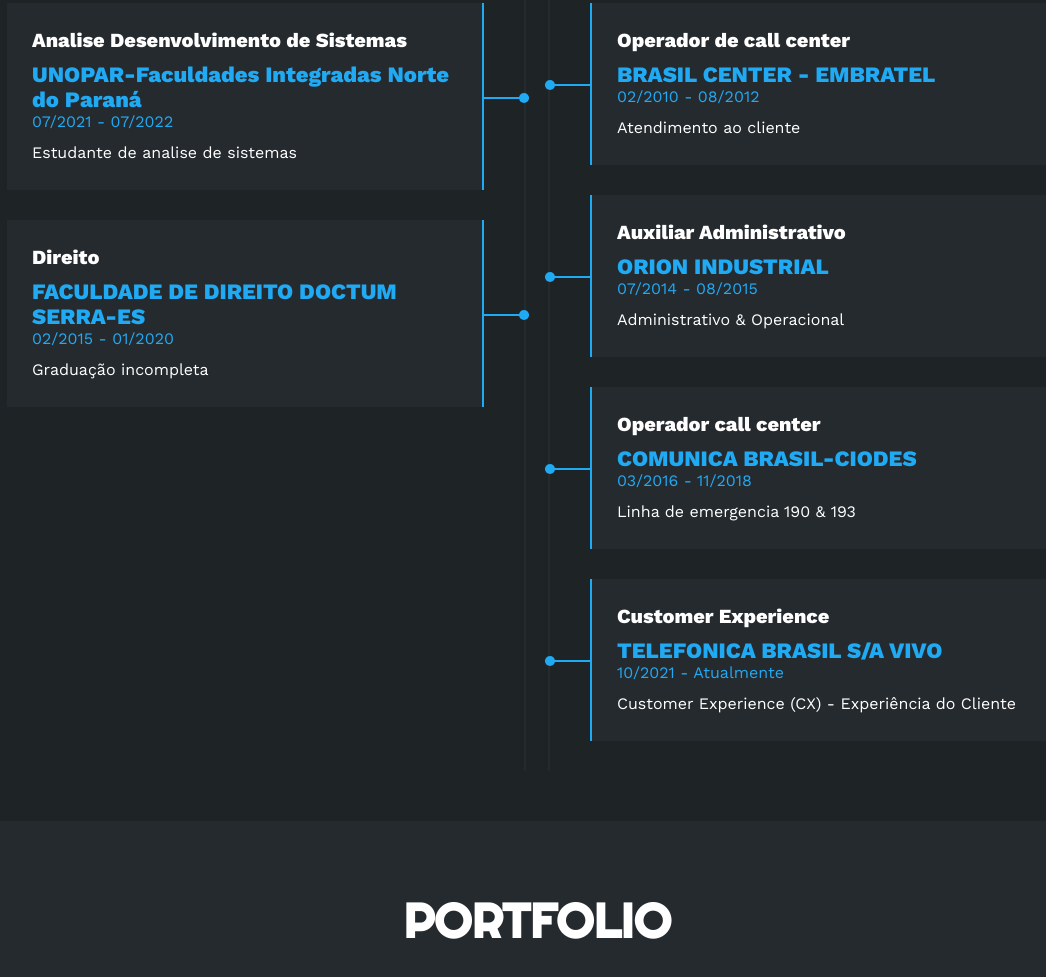
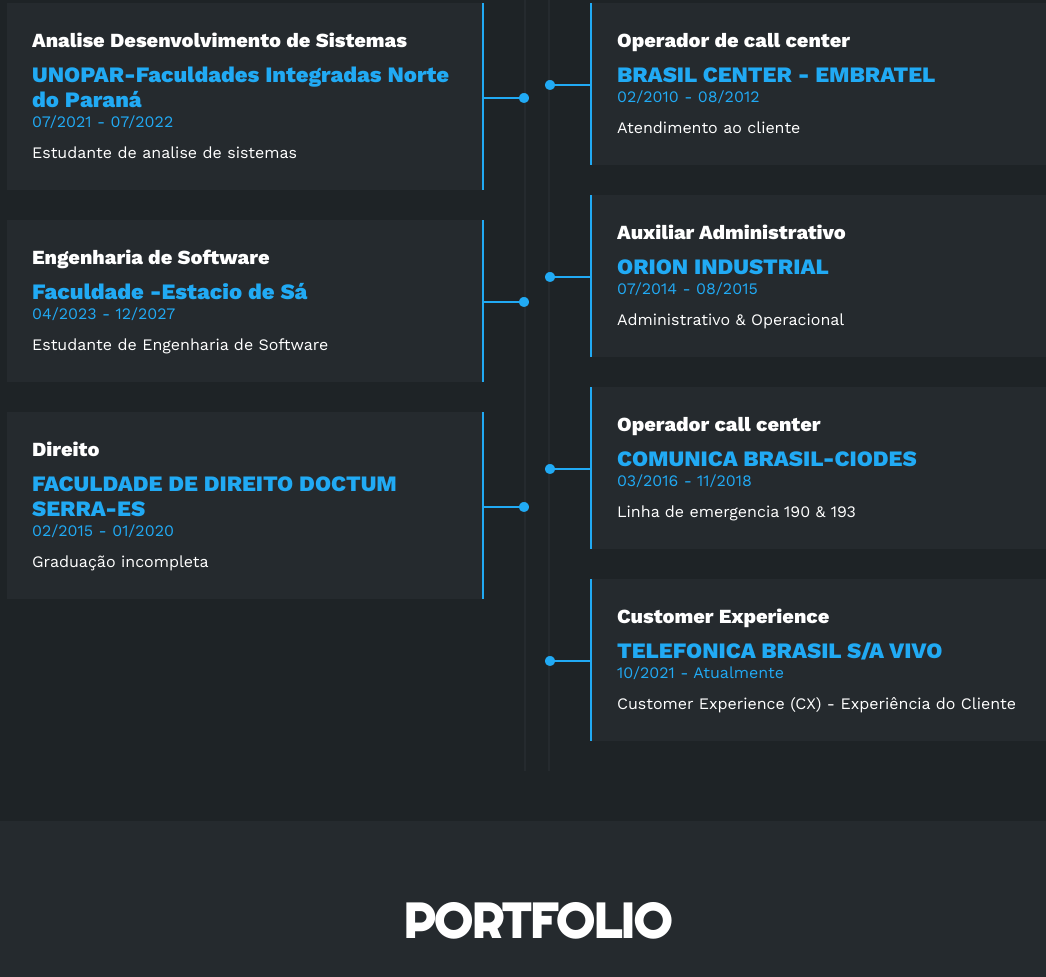
Before and after one commit to lucas-rocha-almeida-development/portifolio_LucasAlmeida, a plain HTML site: page index.html in a window 1280 px wide. Shown: the part 2236-3213 px from the top of the page, without its empty margins (103-1149 px from the left). Drawn offline with nearby package versions, Linux system fonts and the light colour scheme.

Commit message:
Atualizado Graduação

```diff
--- a/index.html
+++ b/index.html
@@ -263,10 +263,21 @@
 <span class="ead">UNOPAR-Faculdades Integradas Norte do Paraná</span>
 <span class="conclusao">07/2021 - 07/2022</span>
 <p>Estudante de analise de sistemas</p>
+
 <div class="conectori">
     <div class="circuloi"></div>
 </div>
     </div>
+    <div class="item esq">
+    <h4>Engenharia de Software</h4>
+
+<span class="ead">Faculdade -Estacio de Sá</span>
+<span class="conclusao">04/2023 - 12/2027</span>
+<p>Estudante de Engenharia de Software</p>
+<div class="conectori">
+    <div class="circuloi"></div>
+</div>
+</div>
     <!--OUTRA QUALIDADE CURRICULAR-->
     <div class="item esq">
         <h4>Direito</h4>
```
